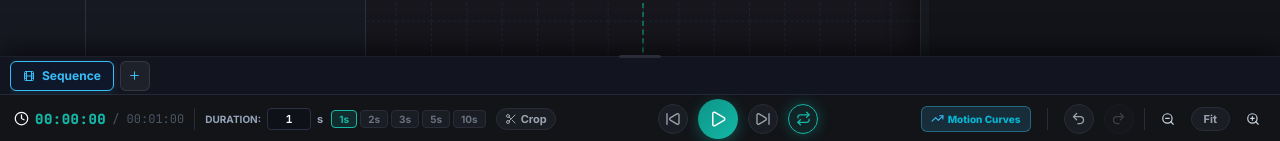
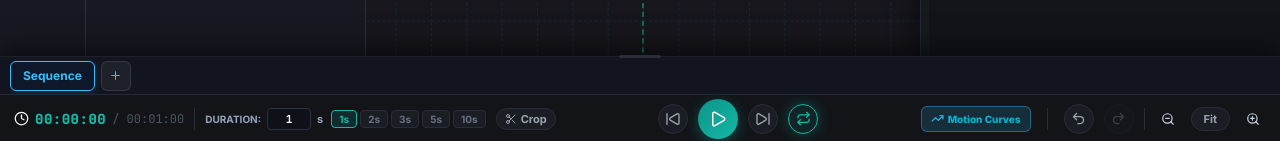
Before and after one commit to ErtugrulAK/keyframe-character-studio, a React (Vite) app: page / in a window 1280 px wide. Shown: the part 424-565 px from the top of the page. Built offline with nearby package versions, Linux system fonts and the light colour scheme.

Commit message:
style: remove film icon from sequence tabs for clean minimal typography

```diff
--- a/src/components/Timeline/SequencerTimeline.tsx
+++ b/src/components/Timeline/SequencerTimeline.tsx
@@ -26,7 +26,6 @@ import {
   Diamond,
   TrendingUp,
   GripVertical,
-  Film,
 } from 'lucide-react';
 import { InteractiveCubicBezierEditor } from '../Inspector/InteractiveCubicBezierEditor';
 import { NewItemModal } from '../Modal/NewItemModal';
@@ -398,8 +397,6 @@ export const SequencerTimeline: React.FC = () => {
                 onClick={() => setActiveTemplateId(tmpl.id)}
                 title={`Sequence: ${tmpl.name}`}
               >
-                <Film size={12} className={isActive ? 'text-teal' : 'text-muted'} />
-
                 {isEditing ? (
                   <input
                     type="text"
```
